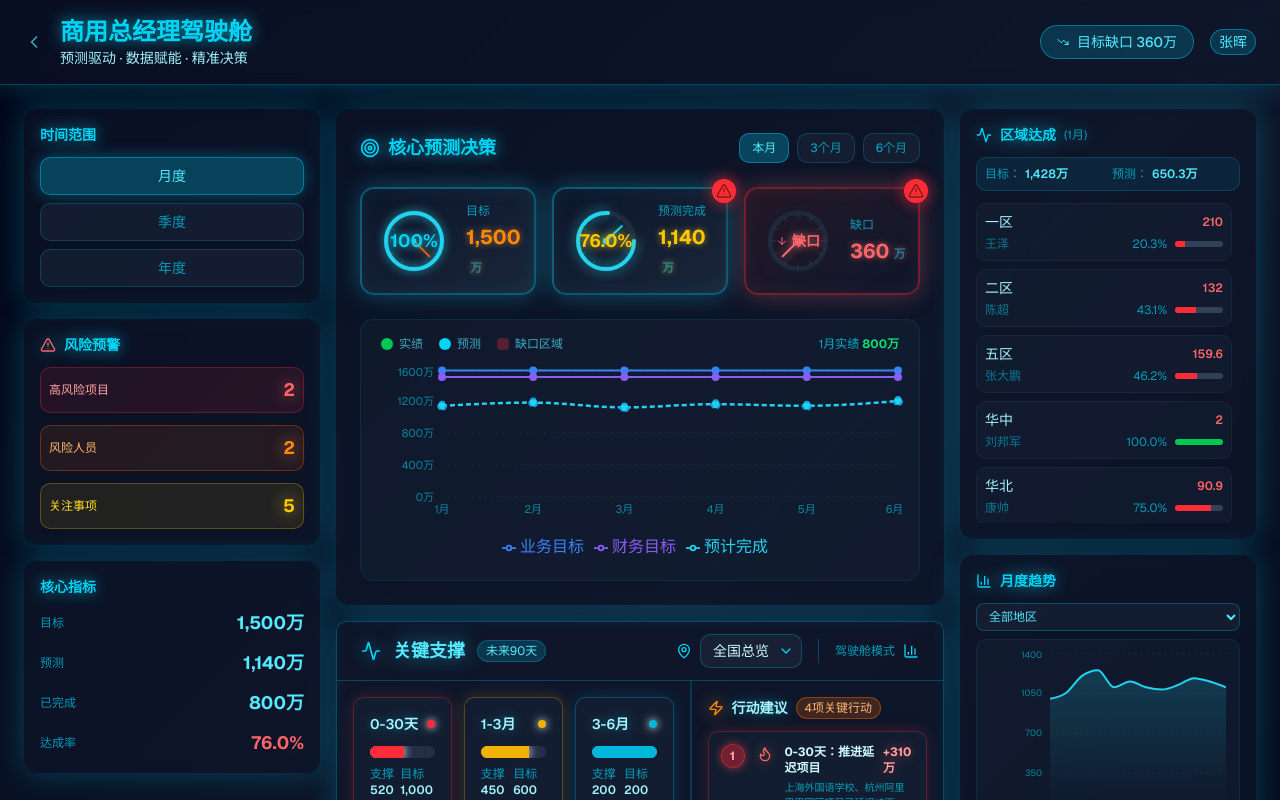
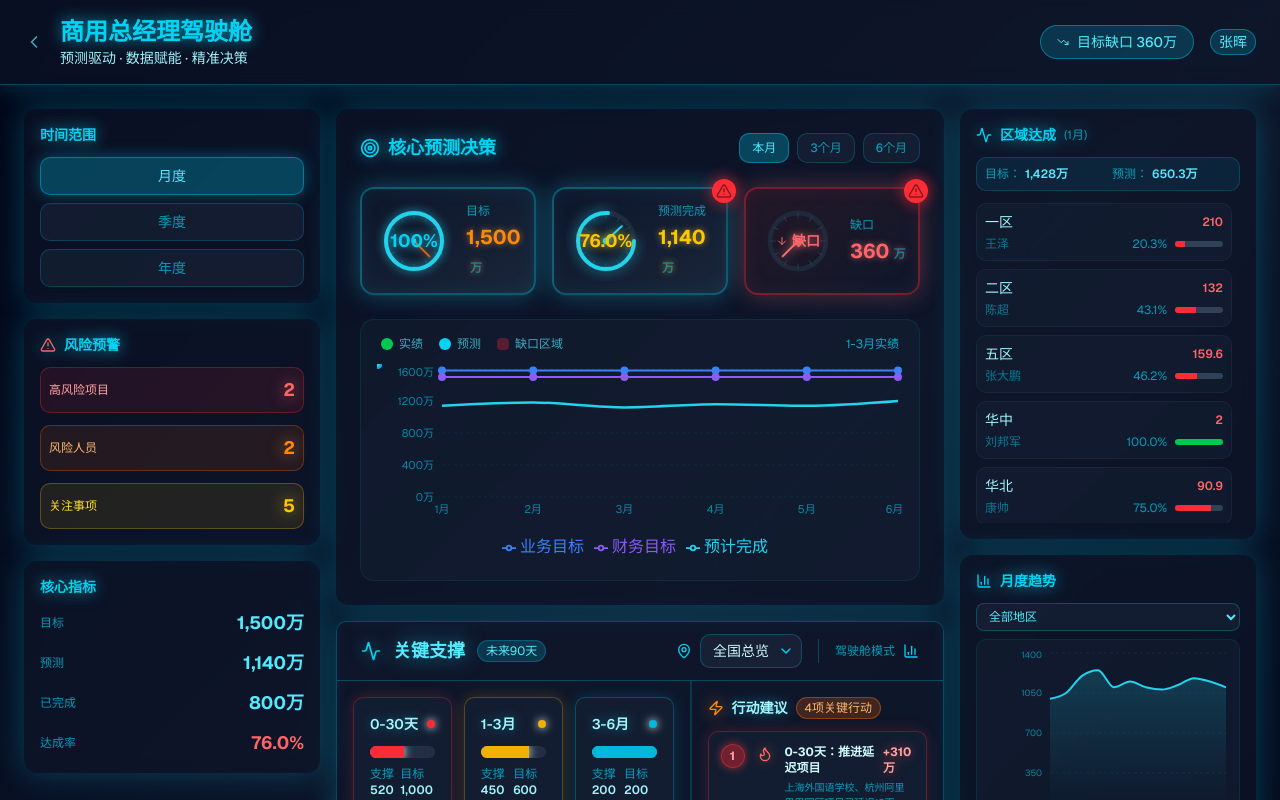
Before and after one commit to navylee1990/coze_jsc, a Next.js app: page /gm in a window 1280 px wide. Shown: the top 800 px of the page. Built offline with nearby package versions, Linux system fonts and the light colour scheme.

Commit message:
feat: 优化趋势图支持基于当前时间动态判断实绩/预测

```diff
--- a/src/app/gm/page.tsx
+++ b/src/app/gm/page.tsx
@@ -62,13 +62,15 @@ const riskData = {
 
 // 预测趋势图数据
 // 业务目标通常略高于财务目标（约高5-8%），用于内部激励
+// completed: 实际完成值（过去月份有值，未来月份为0）
+// forecast: 预测完成值（所有月份都有值）
 const forecastTrendData = [
-  { month: '1月', businessTarget: 1580, financialTarget: 1500, completed: 800, forecast: 1140 },
-  { month: '2月', businessTarget: 1580, financialTarget: 1500, completed: 0, forecast: 1180 },
-  { month: '3月', businessTarget: 1580, financialTarget: 1500, completed: 0, forecast: 1120 },
-  { month: '4月', businessTarget: 1580, financialTarget: 1500, completed: 0, forecast: 1160 },
-  { month: '5月', businessTarget: 1580, financialTarget: 1500, completed: 0, forecast: 1140 },
-  { month: '6月', businessTarget: 1580, financialTarget: 1500, completed: 0, forecast: 1200 },
+  { month: '1月', monthIndex: 1, businessTarget: 1580, financialTarget: 1500, completed: 800, forecast: 1140 },
+  { month: '2月', monthIndex: 2, businessTarget: 1580, financialTarget: 1500, completed: 850, forecast: 1180 },
+  { month: '3月', monthIndex: 3, businessTarget: 1580, financialTarget: 1500, completed: 900, forecast: 1120 },
+  { month: '4月', monthIndex: 4, businessTarget: 1580, financialTarget: 1500, completed: 0, forecast: 1160 },
+  { month: '5月', monthIndex: 5, businessTarget: 1580, financialTarget: 1500, completed: 0, forecast: 1140 },
+  { month: '6月', monthIndex: 6, businessTarget: 1580, financialTarget: 1500, completed: 0, forecast: 1200 },
 ];
 
 // 大区维度数据
@@ -224,6 +226,12 @@ export default function GMDashboard() {
   const [selectedMonth, setSelectedMonth] = useState('1');
   const [selectedQuarter, setSelectedQuarter] = useState('Q1');
   const [trendRegion, setTrendRegion] = useState('all');
+
+  // 当前月份（实际应用中应从数据库或系统时间获取）
+  const currentMonth = 3; // 假设当前是3月，1-3月为实绩，4-6月为预测
+
+  // 判断某个月是否为已完成（实绩）
+  const isCompleted = (monthIndex: number) => monthIndex <= currentMonth;
 
   // 获取当前时间范围的数据
   const getTimeRangeData = () => {
@@ -805,7 +813,7 @@ export default function GMDashboard() {
                     </div>
                   </div>
                   <div className="text-xs text-cyan-400/80">
-                    1月实绩 <span className="font-bold text-green-400">800万</span>
+                    1-{currentMonth}月实绩
                   </div>
                 </div>
 
@@ -846,9 +854,11 @@ export default function GMDashboard() {
                           boxShadow: '0 0 20px rgba(6,182,212,0.3)',
                         }}
                         formatter={(value: number, name: string, props: any) => {
-                          const month = props.payload?.month;
+                          const monthIndex = props.payload?.monthIndex;
+                          const isPast = isCompleted(monthIndex);
                           const gap = props.payload?.businessTarget - props.payload?.forecast;
-                          return [`${value}万`, name, month !== '1月' && name === '预计完成' ? `(缺口: ${gap.toFixed(0)}万)` : ''];
+                          const suffix = name === '预计完成' && !isPast ? `(缺口: ${gap.toFixed(0)}万)` : '';
+                          return [`${value}万`, name, suffix];
                         }}
                         labelStyle={{ color: '#22d3ee', fontWeight: 'bold' }}
                       />
@@ -857,13 +867,14 @@ export default function GMDashboard() {
                         iconType="line"
                       />
 
-                      {/* 1月分界线 - 实绩和预测的分界 */}
+                      {/* 分界线 - 实绩和预测的分界，基于当前月份动态计算 */}
                       <ReferenceLine
-                        x="1.5"
+                        x={`${currentMonth}.5`}
                         stroke="#22d3ee"
                         strokeWidth={1}
                         strokeDasharray="4 4"
                         opacity={0.4}
+                        label={{ value: '当前', position: 'topLeft', fill: '#22d3ee', fontSize: 10 }}
                       />
 
                       {/* 缺口区域 - 业务目标与预计完成之间的区域 */}
@@ -896,7 +907,7 @@ export default function GMDashboard() {
                         name="财务目标"
                       />
 
-                      {/* 已完成 - 只在1月有值，用实心大点 */}
+                      {/* 已完成 - 根据当前月份判断显示 */}
                       <Area
                         type="monotone"
                         dataKey="completed"
@@ -906,21 +917,35 @@ export default function GMDashboard() {
                         name="已完成"
                         activeDot={{ r: 6, fill: '#22c55e', strokeWidth: 2, stroke: '#fff' }}
                         dot={(props: any) => {
-                          if (props.payload.completed > 0) {
+                          const monthIndex = props.payload?.monthIndex;
+                          // 只在当前及之前的月份显示实绩点
+                          if (isCompleted(monthIndex) && props.payload.completed > 0) {
                             return <circle r={5} fill="#22c55e" strokeWidth={2} stroke="#fff" />;
                           }
                           return <circle r={0} />;
                         }}
                       />
 
-                      {/* 预计完成 - 虚线，表示不确定性 */}
+                      {/* 预计完成 - 根据当前月份判断实线/虚线 */}
                       <Line
                         type="monotone"
                         dataKey="forecast"
                         stroke="#22d3ee"
                         strokeWidth={2.5}
-                        strokeDasharray="5 3"
-                        dot={{ r: 4, fill: '#22d3ee', strokeWidth: 2, stroke: '#0ea5e9' }}
+                        strokeDasharray={(props: any) => {
+                          const monthIndex = props.payload?.monthIndex;
+                          // 未来月份显示虚线
+                          return !isCompleted(monthIndex) ? '5 3' : '0';
+                        }}
+                        dot={(props: any) => {
+                          const monthIndex = props.payload?.monthIndex;
+                          const isPast = isCompleted(monthIndex);
+                          // 过去月份显示空心点，未来月份显示实心点
+                          if (isPast) {
+                            return <circle r={4} fill="#22d3ee" strokeWidth={2} stroke="#0ea5e9" fillOpacity={0.3} />;
+                          }
+                          return <circle r={4} fill="#22d3ee" strokeWidth={2} stroke="#0ea5e9" />;
+                        }}
                         name="预计完成"
                       />
                     </LineChart>
```
